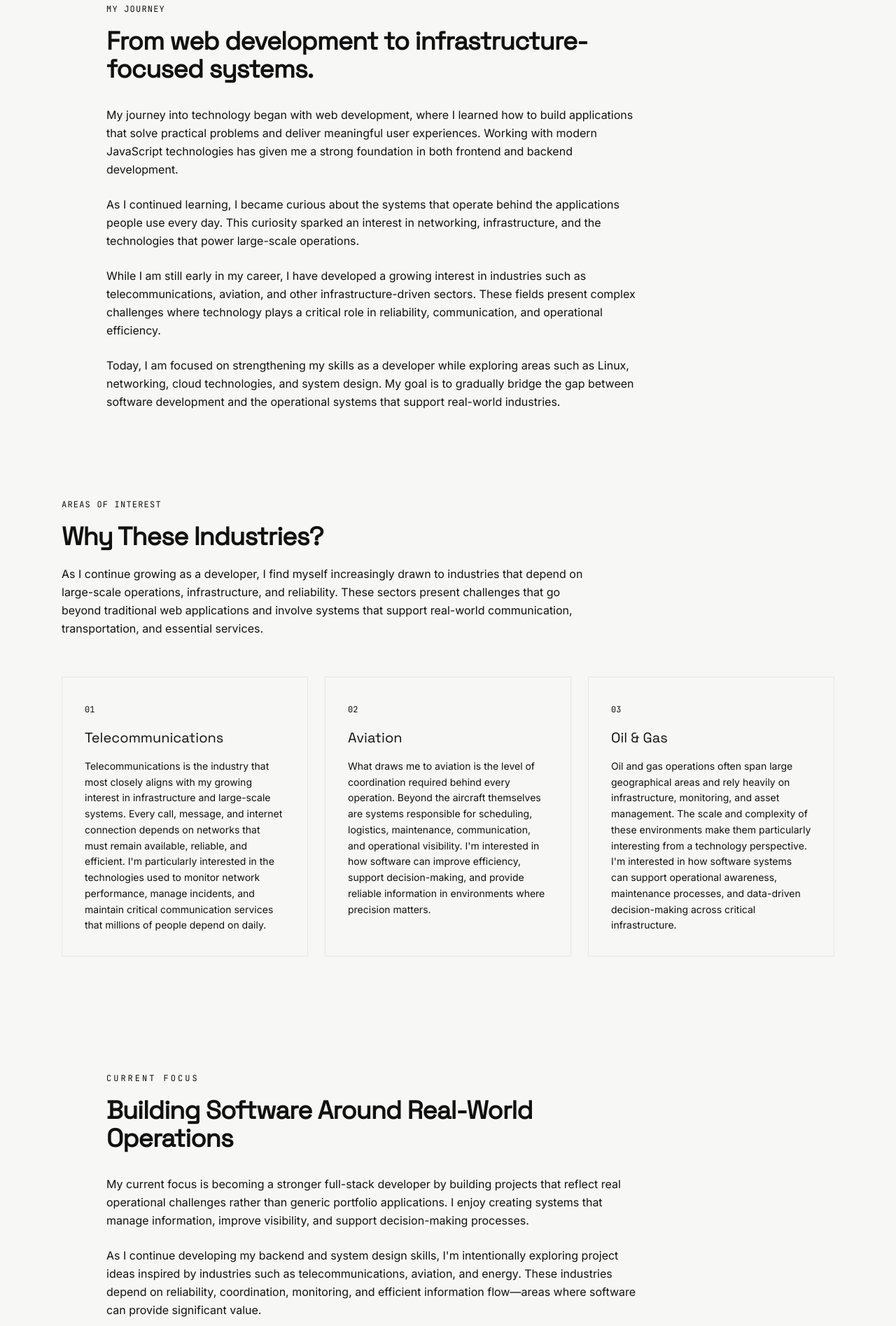
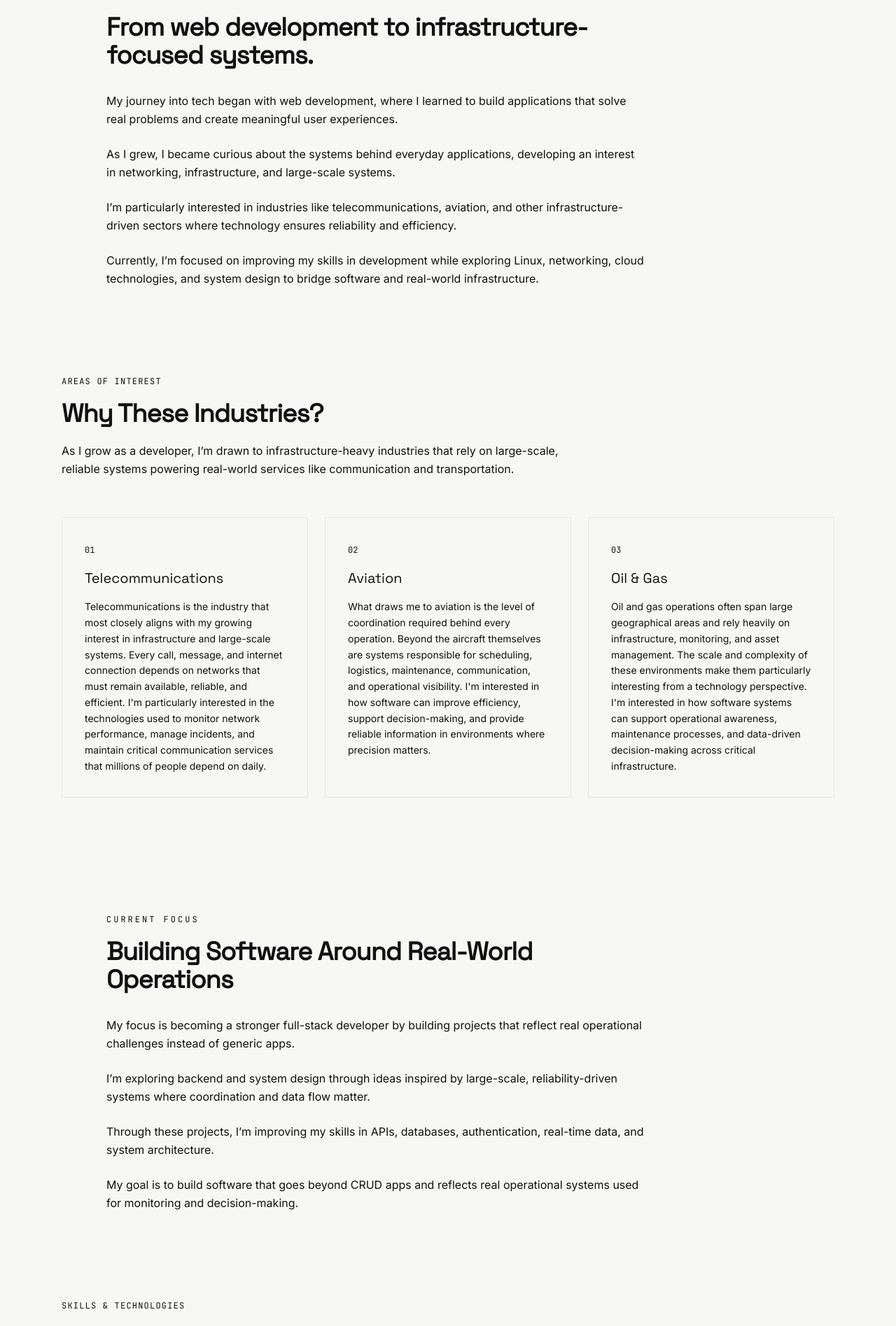
Before and after one commit to Daniella-fejiro/portfolio, a React (Vite) app: page /about in a window 1280 px wide. Shown: the part 681-2576 px from the top of the page at 70% size. Built offline with nearby package versions, Linux system fonts and the light colour scheme.

Commit message:
update: added contact page

```diff
--- a/src/App.jsx
+++ b/src/App.jsx
@@ -4,8 +4,8 @@ import Footer from "./components/Footer"
 
 import Home from "./pages/Home"
 import About from "./pages/About"
- import Projects from "./pages/Projects"
-// import Contact from "./pages/Contact"
+import Projects from "./pages/Projects"
+import Contact from "./pages/Contact"
 
 export default function App() {
   return (
@@ -16,7 +16,7 @@ export default function App() {
         <Route path="/" element={<Home />} />
         <Route path="/about" element={<About />} />
         <Route path="/projects" element={<Projects />} />
-        {/* <Route path="/contact" element={<Contact />} /> */}
+        <Route path="/contact" element={<Contact />} />
       </Routes>
       <Footer />
     </BrowserRouter>
--- a/src/components/AboutHero.jsx
+++ b/src/components/AboutHero.jsx
@@ -19,7 +19,7 @@ export default function AboutHero() {
               Building software for industries that keep the world moving.
             </h1>
 
-            <p className="mt-6 max-w-xl text-lg text-muted-foreground leading-relaxed">
+            <p className="mt-6 max-w-xl text-sm text-muted-foreground leading-relaxed">
               I'm Daniella, a Full-Stack Developer focused on creating
               modern digital solutions while exploring technology's role in
               telecommunications, aviation, and critical infrastructure.
--- a/src/components/AboutMe.jsx
+++ b/src/components/AboutMe.jsx
@@ -21,33 +21,25 @@ export default function AboutMe() {
 
           <div className="mt-8 space-y-6 text-muted-foreground leading-relaxed">
             <p>
-                    My journey into technology began with web development, where I learned
-                    how to build applications that solve practical problems and deliver
-                    meaningful user experiences. Working with modern JavaScript technologies
-                    has given me a strong foundation in both frontend and backend development.
+                My journey into tech began with web development, where I learned to build
+                applications that solve real problems and create meaningful user experiences.
             </p>
 
             <p>
-                    As I continued learning, I became curious about the systems that operate
-                    behind the applications people use every day. This curiosity sparked an
-                    interest in networking, infrastructure, and the technologies that power
-                    large-scale operations.
+                As I grew, I became curious about the systems behind everyday applications,
+                developing an interest in networking, infrastructure, and large-scale systems.
             </p>
 
             <p>
-                    While I am still early in my career, I have developed a growing interest
-                    in industries such as telecommunications, aviation, and other
-                    infrastructure-driven sectors. These fields present complex challenges
-                    where technology plays a critical role in reliability, communication,
-                    and operational efficiency.
+                I’m particularly interested in industries like telecommunications, aviation,
+                and other infrastructure-driven sectors where technology ensures reliability
+                and efficiency.
             </p>
 
             <p>
-                    Today, I am focused on strengthening my skills as a developer while
-                    exploring areas such as Linux, networking, cloud technologies, and
-                    system design. My goal is to gradually bridge the gap between software
-                    development and the operational systems that support real-world
-                    industries.
+                Currently, I’m focused on improving my skills in development while exploring
+                Linux, networking, cloud technologies, and system design to bridge software
+                and real-world infrastructure.
             </p>
         </div>
         </motion.div>
--- a/src/components/CurrentFocus.jsx
+++ b/src/components/CurrentFocus.jsx
@@ -21,35 +21,23 @@ export default function CurrentFocus() {
 
           <div className="mt-8 space-y-6 text-muted-foreground leading-relaxed">
             <p>
-              My current focus is becoming a stronger full-stack developer by
-              building projects that reflect real operational challenges rather
-              than generic portfolio applications. I enjoy creating systems
-              that manage information, improve visibility, and support
-              decision-making processes.
+              My focus is becoming a stronger full-stack developer by building projects
+              that reflect real operational challenges instead of generic apps.
             </p>
 
             <p>
-              As I continue developing my backend and system design skills, I'm
-              intentionally exploring project ideas inspired by industries such
-              as telecommunications, aviation, and energy. These industries
-              depend on reliability, coordination, monitoring, and efficient
-              information flow—areas where software can provide significant
-              value.
+              I’m exploring backend and system design through ideas inspired by
+              large-scale, reliability-driven systems where coordination and data flow matter.
             </p>
 
             <p>
-              Through these projects, I'm gaining experience designing APIs,
-              working with databases, implementing authentication and role
-              management, handling real-time data, and building platforms that
-              simulate how technology supports day-to-day operations in complex
-              environments.
+              Through these projects, I’m improving my skills in APIs, databases,
+              authentication, real-time data, and system architecture.
             </p>
 
             <p>
-              My goal is to build software that goes beyond traditional CRUD
-              applications and reflects the types of systems organizations use
-              to monitor assets, manage operations, track incidents, and make
-              informed decisions.
+              My goal is to build software that goes beyond CRUD apps and reflects
+              real operational systems used for monitoring and decision-making.
             </p>
           </div>
         </motion.div>
--- a/src/components/ProjectsHero.jsx
+++ b/src/components/ProjectsHero.jsx
@@ -15,15 +15,13 @@ export default function ProjectsHero() {
           </span>
 
           <h1 className="mt-5 text-4xl md:text-5xl lg:text-6xl font-semibold tracking-tight leading-tight text-foreground">
-            Building software inspired by
-            real-world operational challenges.
+             Building software inspired by
+             real-world operational challenges.
           </h1>
 
           <p className="mt-6 text-lg leading-relaxed text-muted-foreground">
-            A collection of applications, dashboards, and management platforms
-            built to strengthen my full-stack development skills while exploring
-            problems found in industries such as telecommunications, aviation,
-            and critical infrastructure.
+            A collection of apps and dashboards built to improve my full-stack skills
+            while exploring real-world problems and system design challenges.
           </p>
         </motion.div>
       </div>
--- a/src/components/WhyTheseIndustries.jsx
+++ b/src/components/WhyTheseIndustries.jsx
@@ -42,12 +42,9 @@ export default function WhyIndustries() {
           </h2>
 
           <p className="mt-5 leading-relaxed text-muted-foreground">
-            As I continue growing as a developer, I find myself increasingly
-            drawn to industries that depend on large-scale operations,
-            infrastructure, and reliability. These sectors present challenges
-            that go beyond traditional web applications and involve systems
-            that support real-world communication, transportation, and
-            essential services.
+            As I grow as a developer, I’m drawn to infrastructure-heavy industries
+            that rely on large-scale, reliable systems powering real-world services
+            like communication and transportation.
           </p>
         </motion.div>
 
--- /dev/null
+++ b/src/pages/Contact.jsx
@@ -0,0 +1,145 @@
+import { useState } from "react"
+import { motion } from "framer-motion"
+import { FaGithub, FaTiktok, FaWhatsapp } from "react-icons/fa"
+import { ArrowUpRight } from "lucide-react"
+
+export default function Contact() {
+  const [form, setForm] = useState({
+    name: "",
+    email: "",
+    message: "",
+  })
+
+  const phoneNumber = "234XXXXXXXXXX"
+
+  const handleChange = (e) => {
+    setForm({ ...form, [e.target.name]: e.target.value })
+  }
+
+  const handleSubmit = (e) => {
+    e.preventDefault()
+
+    const text = `Hello, my name is ${form.name}.%0AEmail: ${form.email}%0AMessage: ${form.message}`
+
+    const url = `https://wa.me/${phoneNumber}?text=${text}`
+
+    window.open(url, "_blank")
+  }
+
+  return (
+    <section className="min-h-screen py-24 border-t border-border bg-background">
+      <div className="mx-auto max-w-7xl px-6 grid lg:grid-cols-2 gap-16">
+
+        {/* LEFT CONTENT */}
+        <motion.div
+          initial={{ opacity: 0, y: 15 }}
+          whileInView={{ opacity: 1, y: 0 }}
+          viewport={{ once: true }}
+          className="max-w-xl"
+        >
+          <span className="font-mono text-xs tracking-widest uppercase text-muted-foreground">
+            Contact
+          </span>
+
+          <h1 className="mt-4 text-4xl md:text-5xl font-semibold tracking-tight">
+            Let’s build something together
+          </h1>
+
+          <p className="mt-5 text-muted-foreground leading-relaxed">
+            Have a project, idea, or opportunity? Send a message and I’ll respond
+            as soon as possible.
+          </p>
+
+          {/* SOCIALS */}
+          <div className="mt-10 space-y-4">
+
+            <a
+              href="https://github.com"
+              target="_blank"
+              className="flex items-center justify-between border border-border p-4 hover:border-black transition"
+            >
+              <span className="flex items-center gap-3">
+                <FaGithub /> GitHub
+              </span>
+              <ArrowUpRight size={16} />
+            </a>
+
+            <a
+              href="https://tiktok.com"
+              target="_blank"
+              className="flex items-center justify-between border border-border p-4 hover:border-black transition"
+            >
+              <span className="flex items-center gap-3">
+                <FaTiktok /> TikTok
+              </span>
+              <ArrowUpRight size={16} />
+            </a>
+
+            <a
+              href={`https://wa.me/${phoneNumber}`}
+              target="_blank"
+              className="flex items-center justify-between border border-border p-4 hover:border-black transition"
+            >
+              <span className="flex items-center gap-3">
+                <FaWhatsapp /> WhatsApp Chat
+              </span>
+              <ArrowUpRight size={16} />
+            </a>
+
+          </div>
+        </motion.div>
+
+        {/* FORM */}
+        <motion.form
+          onSubmit={handleSubmit}
+          initial={{ opacity: 0, y: 15 }}
+          whileInView={{ opacity: 1, y: 0 }}
+          viewport={{ once: true }}
+          className="border border-border p-6 md:p-8 space-y-5"
+        >
+          <div>
+            <label className="text-xs text-muted-foreground">Name</label>
+            <input
+              name="name"
+              value={form.name}
+              onChange={handleChange}
+              className="w-full mt-2 p-3 focus:border-black bg-transparent border border-border outline-none"
+              required
+            />
+          </div>
+
+          <div>
+            <label className="text-xs text-muted-foreground">Email</label>
+            <input
+              name="email"
+              value={form.email}
+              onChange={handleChange}
+              className="w-full focus:border-black mt-2 p-3 bg-transparent border border-border outline-none"
+              required
+            />
+          </div>
+
+          <div>
+            <label className="text-xs text-muted-foreground">Message</label>
+            <textarea
+              name="message"
+              value={form.message}
+              onChange={handleChange}
+              rows="5"
+              className="w-full mt-2 focus:border-black p-3 bg-transparent border border-border outline-none resize-none"
+              required
+            />
+          </div>
+
+          <button
+            type="submit"
+            className="w-full flex items-center justify-center gap-2 p-3 border border-border hover:border-black transition"
+          >
+            Send via WhatsApp <FaWhatsapp />
+          </button>
+        </motion.form>
+
+      </div>
+    </section>
+  )
+}
```
Lines whose indentation alone changed are shown as unchanged.
